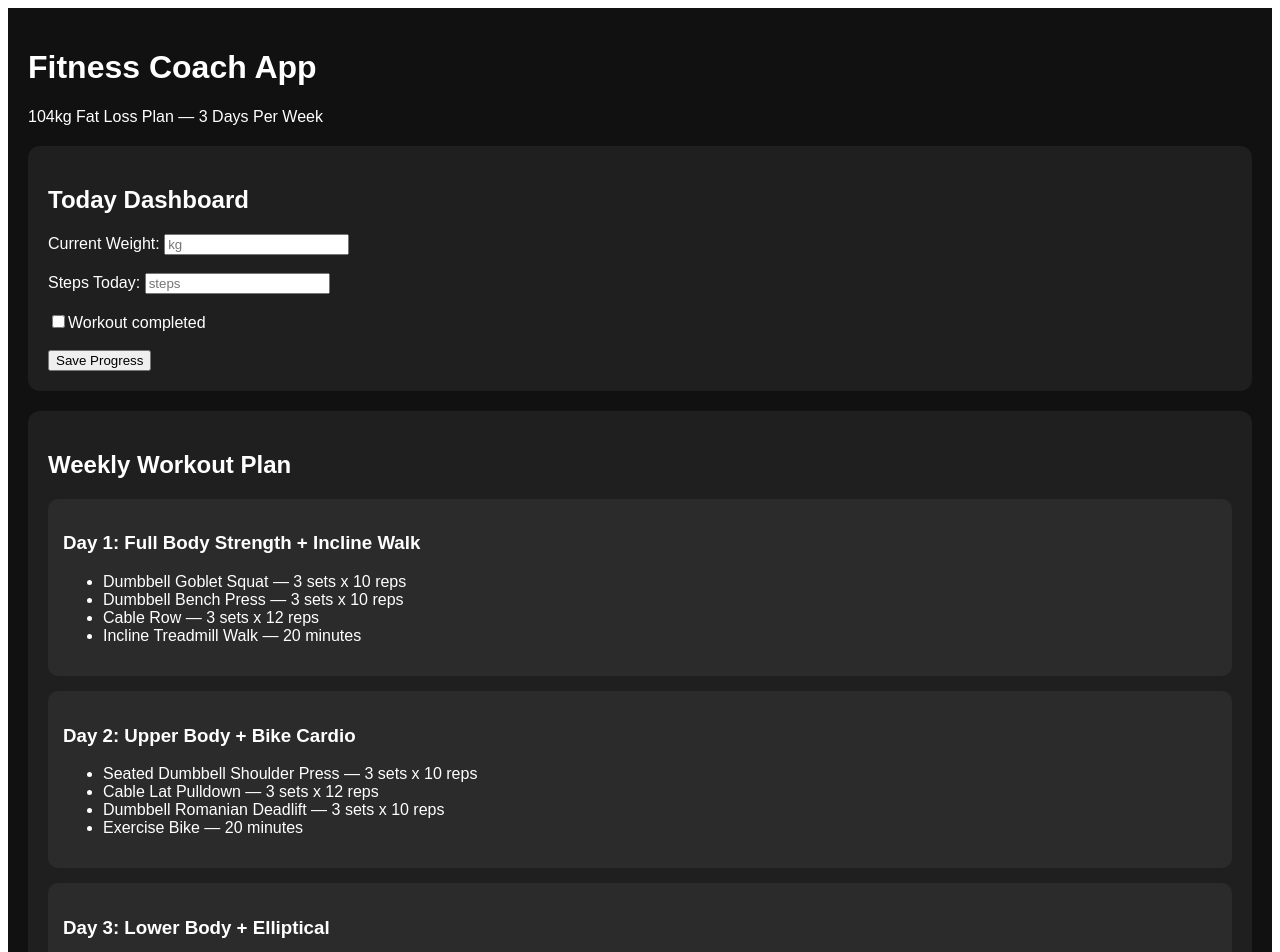
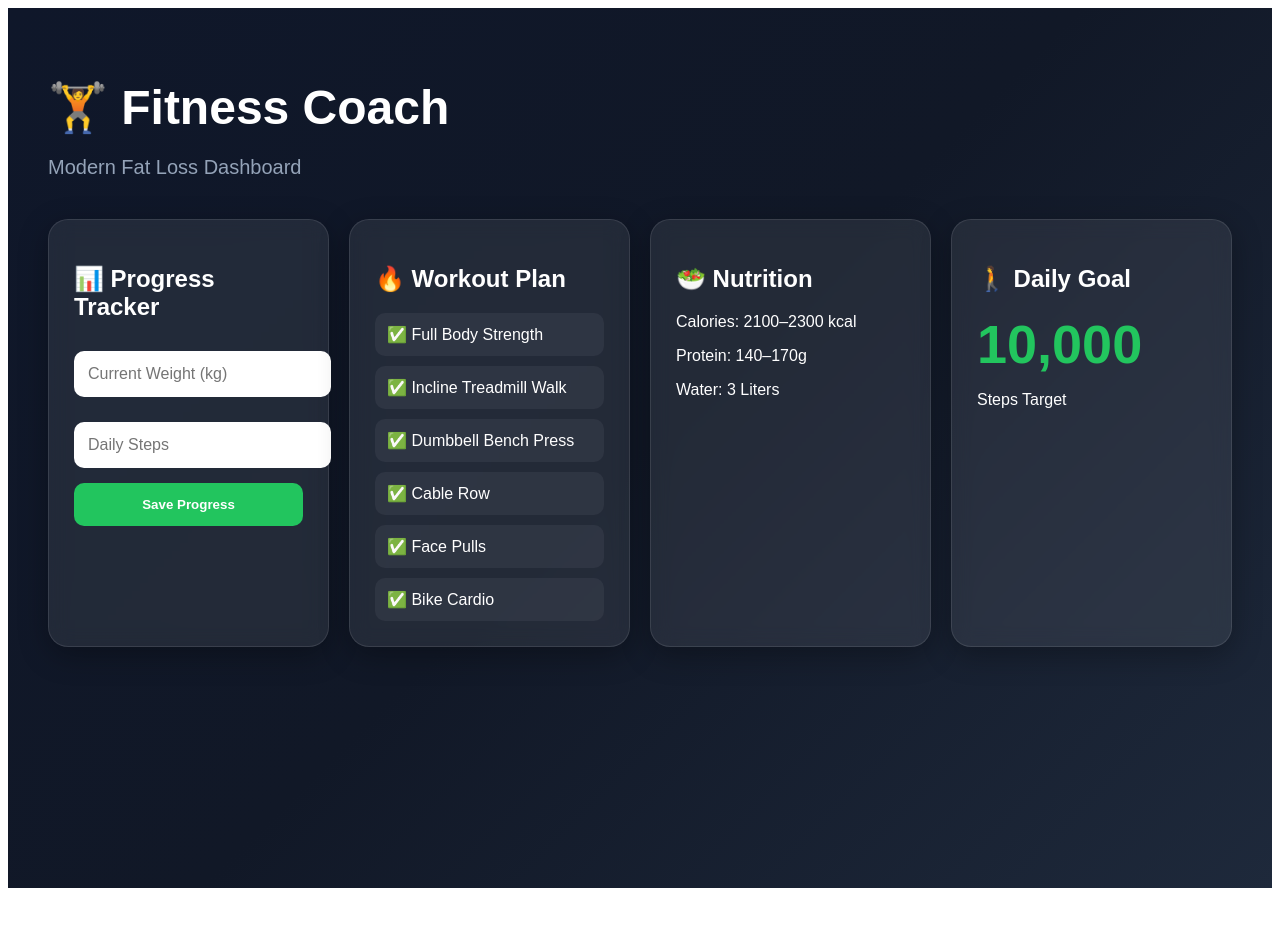
Before and after one commit to saudsaeed1992-eng/fitness-coach-app, a Next.js app: page / in a window 1280 px wide. Shown: the top 952 px of the page. After the commit the page ends 896 px from the top, so only its background shows below. Built offline with nearby package versions, Linux system fonts and the light colour scheme.

Commit message:
Update page.js

```diff
--- a/app/page.js
+++ b/app/page.js
@@ -1,122 +1,154 @@
 "use client";
 
-import { useEffect, useState } from "react";
+import { useState } from "react";
 
 export default function Home() {
   const [weight, setWeight] = useState("");
   const [steps, setSteps] = useState("");
-  const [done, setDone] = useState(false);
-
-  useEffect(() => {
-    setWeight(localStorage.getItem("weight") || "");
-    setSteps(localStorage.getItem("steps") || "");
-    setDone(localStorage.getItem("done") === "true");
-  }, []);
-
-  function saveProgress() {
-    localStorage.setItem("weight", weight);
-    localStorage.setItem("steps", steps);
-    localStorage.setItem("done", done);
-    alert("Progress saved!");
-  }
 
   const workouts = [
-    {
-      day: "Day 1",
-      title: "Full Body Strength + Incline Walk",
-      exercises: [
-        "Dumbbell Goblet Squat — 3 sets x 10 reps",
-        "Dumbbell Bench Press — 3 sets x 10 reps",
-        "Cable Row — 3 sets x 12 reps",
-        "Incline Treadmill Walk — 20 minutes"
-      ]
-    },
-    {
-      day: "Day 2",
-      title: "Upper Body + Bike Cardio",
-      exercises: [
-        "Seated Dumbbell Shoulder Press — 3 sets x 10 reps",
-        "Cable Lat Pulldown — 3 sets x 12 reps",
-        "Dumbbell Romanian Deadlift — 3 sets x 10 reps",
-        "Exercise Bike — 20 minutes"
-      ]
-    },
-    {
-      day: "Day 3",
-      title: "Lower Body + Elliptical",
-      exercises: [
-        "Box Squat — 3 sets x 12 reps",
-        "Dumbbell Row — 3 sets x 12 reps",
-        "Cable Face Pull — 3 sets x 15 reps",
-        "Elliptical — 20 minutes"
-      ]
-    }
+    "Full Body Strength",
+    "Incline Treadmill Walk",
+    "Dumbbell Bench Press",
+    "Cable Row",
+    "Face Pulls",
+    "Bike Cardio"
   ];
 
   return (
-    <main style={{ padding: 20, fontFamily: "Arial", background: "#111", color: "white", minHeight: "100vh" }}>
-      <h1>Fitness Coach App</h1>
-      <p>104kg Fat Loss Plan — 3 Days Per Week</p>
+    <main style={styles.page}>
+      <div style={styles.overlay}>
+        <h1 style={styles.title}>🏋️ Fitness Coach</h1>
+        <p style={styles.subtitle}>
+          Modern Fat Loss Dashboard
+        </p>
 
-      <section style={card}>
-        <h2>Today Dashboard</h2>
-        <label>Current Weight: </label>
-        <input value={weight} onChange={(e) => setWeight(e.target.value)} placeholder="kg" />
-        <br /><br />
-        <label>Steps Today: </label>
-        <input value={steps} onChange={(e) => setSteps(e.target.value)} placeholder="steps" />
-        <br /><br />
-        <label>
-          <input type="checkbox" checked={done} onChange={(e) => setDone(e.target.checked)} />
-          Workout completed
-        </label>
-        <br /><br />
-        <button onClick={saveProgress}>Save Progress</button>
-      </section>
+        <div style={styles.grid}>
+          <div style={styles.card}>
+            <h2>📊 Progress Tracker</h2>
 
-      <section style={card}>
-        <h2>Weekly Workout Plan</h2>
-        {workouts.map((w) => (
-          <div key={w.day} style={box}>
-            <h3>{w.day}: {w.title}</h3>
-            <ul>
-              {w.exercises.map((ex, i) => <li key={i}>{ex}</li>)}
-            </ul>
+            <input
+              style={styles.input}
+              placeholder="Current Weight (kg)"
+              value={weight}
+              onChange={(e) => setWeight(e.target.value)}
+            />
+
+            <input
+              style={styles.input}
+              placeholder="Daily Steps"
+              value={steps}
+              onChange={(e) => setSteps(e.target.value)}
+            />
+
+            <button style={styles.button}>
+              Save Progress
+            </button>
           </div>
-        ))}
-      </section>
 
-      <section style={card}>
-        <h2>Nutrition Target</h2>
-        <p>Calories: around 2,100–2,300 kcal daily</p>
-        <p>Protein: 140–170g daily</p>
-        <p>Water: 2.5–3.5L daily</p>
-      </section>
+          <div style={styles.card}>
+            <h2>🔥 Workout Plan</h2>
 
-      <section style={card}>
-        <h2>Video Instructions</h2>
-        <p>Search YouTube for:</p>
-        <ul>
-          <li>Goblet squat beginner form</li>
-          <li>Dumbbell bench press form</li>
-          <li>Cable row beginner tutorial</li>
-          <li>Face pull correct form</li>
-        </ul>
-      </section>
+            {workouts.map((workout, index) => (
+              <div key={index} style={styles.workout}>
+                ✅ {workout}
+              </div>
+            ))}
+          </div>
+
+          <div style={styles.card}>
+            <h2>🥗 Nutrition</h2>
+
+            <p>Calories: 2100–2300 kcal</p>
+            <p>Protein: 140–170g</p>
+            <p>Water: 3 Liters</p>
+          </div>
+
+          <div style={styles.card}>
+            <h2>🚶 Daily Goal</h2>
+
+            <div style={styles.bigNumber}>10,000</div>
+            <p>Steps Target</p>
+          </div>
+        </div>
+      </div>
     </main>
   );
 }
 
-const card = {
-  background: "#1f1f1f",
-  padding: 20,
-  borderRadius: 12,
-  marginTop: 20
+const styles = {
+  page: {
+    minHeight: "100vh",
+    background:
+      "linear-gradient(135deg, #0f172a, #111827, #1e293b)",
+    color: "white",
+    fontFamily: "Arial",
+    padding: "40px"
+  },
+
+  overlay: {
+    maxWidth: "1200px",
+    margin: "0 auto"
+  },
+
+  title: {
+    fontSize: "48px",
+    fontWeight: "bold",
+    marginBottom: "10px"
+  },
+
+  subtitle: {
+    color: "#94a3b8",
+    marginBottom: "40px",
+    fontSize: "20px"
+  },
+
+  grid: {
+    display: "grid",
+    gridTemplateColumns: "repeat(auto-fit, minmax(280px, 1fr))",
+    gap: "20px"
+  },
+
+  card: {
+    background: "rgba(255,255,255,0.08)",
+    border: "1px solid rgba(255,255,255,0.1)",
+    backdropFilter: "blur(10px)",
+    borderRadius: "20px",
+    padding: "25px",
+    boxShadow: "0 8px 30px rgba(0,0,0,0.3)"
+  },
+
+  input: {
+    width: "100%",
+    padding: "14px",
+    marginTop: "10px",
+    marginBottom: "15px",
+    borderRadius: "10px",
+    border: "none",
+    fontSize: "16px"
+  },
+
+  button: {
+    background: "#22c55e",
+    color: "white",
+    padding: "14px 20px",
+    border: "none",
+    borderRadius: "10px",
+    fontWeight: "bold",
+    cursor: "pointer",
+    width: "100%"
+  },
+
+  workout: {
+    padding: "12px",
+    background: "rgba(255,255,255,0.05)",
+    borderRadius: "10px",
+    marginTop: "10px"
+  },
+
+  bigNumber: {
+    fontSize: "54px",
+    fontWeight: "bold",
+    color: "#22c55e"
+  }
 };
-
-const box = {
-  background: "#2b2b2b",
-  padding: 15,
-  borderRadius: 10,
-  marginTop: 15
-};
```
